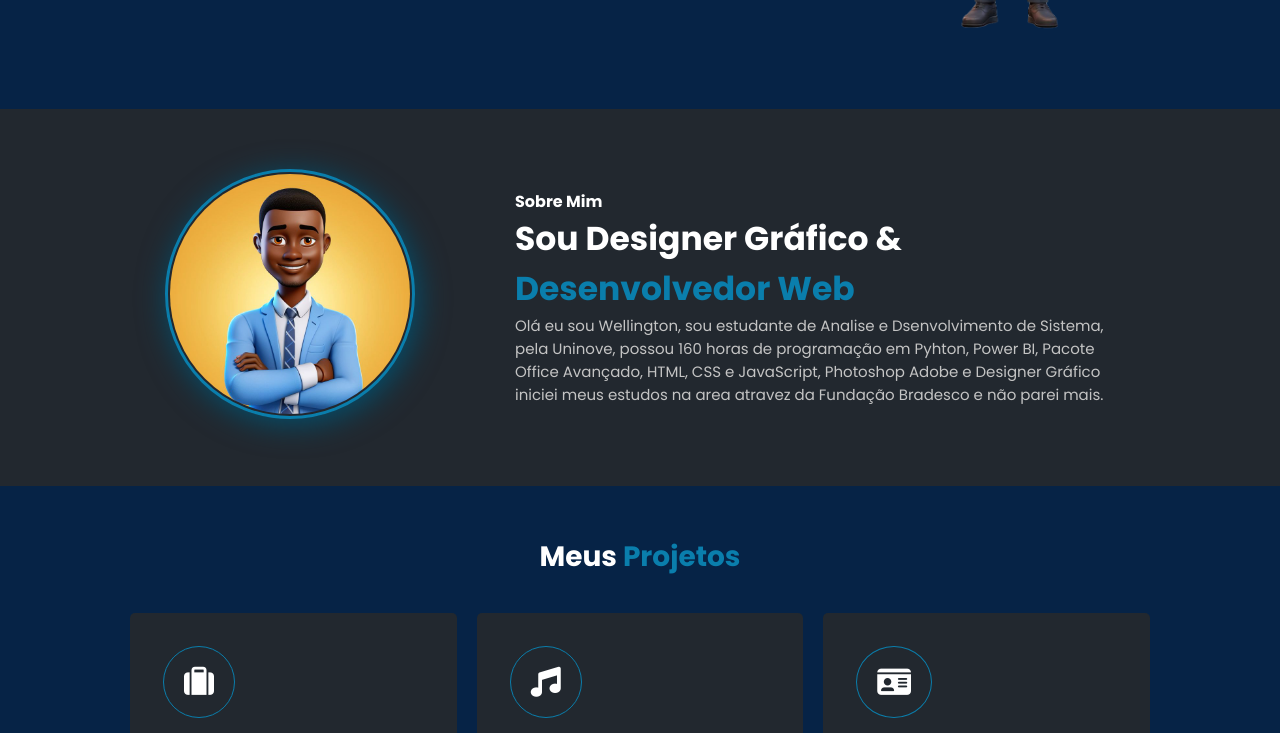
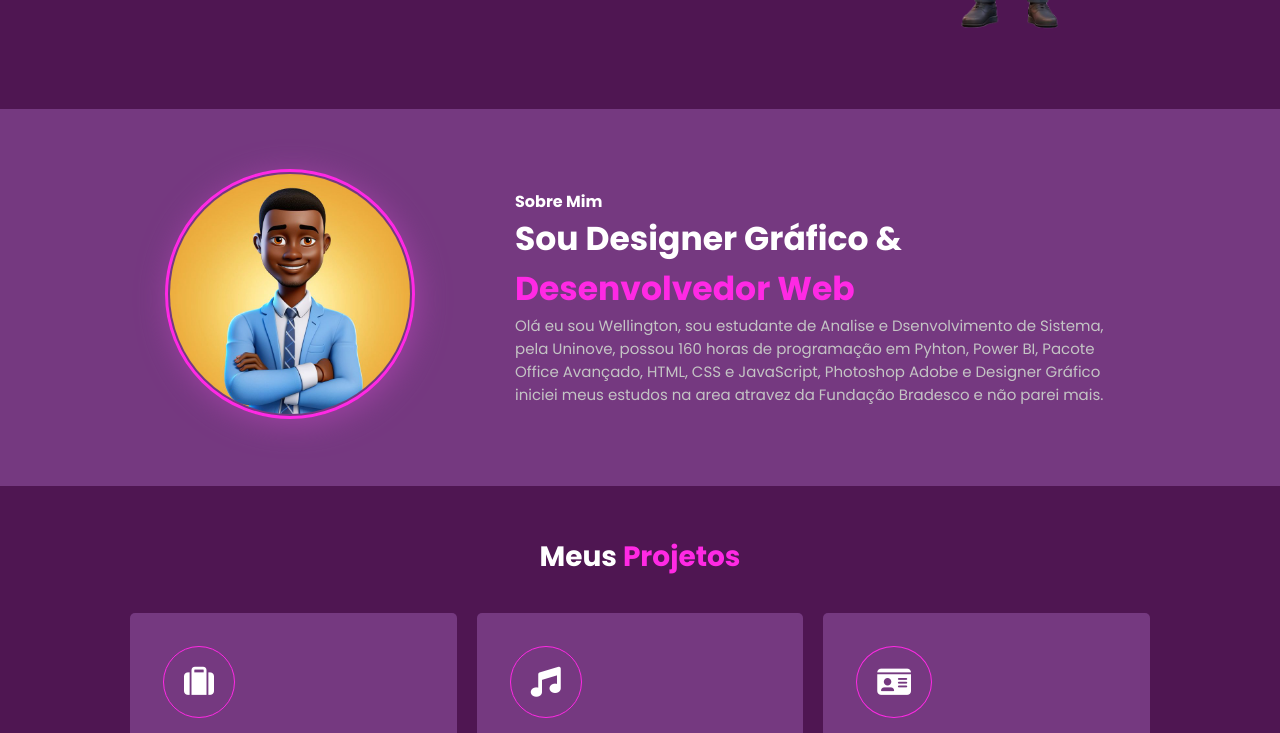
Before and after one commit to Wellyketu/site-portfolio, a plain HTML site: page index.html in a window 1280 px wide. Shown: the part 498-1231 px from the top of the page. Drawn offline with Linux system fonts and the light colour scheme; files that its build step writes are made by us from their sources; files whose address does not match are found by name.

Commit message:
Update index.html

```diff
--- a/index.html
+++ b/index.html
@@ -5,7 +5,7 @@
     <meta charset="UTF-8">
     <meta http-equiv="X-UA-Compatible" content="IE=edge">
     <meta name="viewport" content="width=device-width, initial-scale=1.0">
-    <link rel="stylesheet" id="themeStylesheet" href="./assets/css/style.css">
+    <link rel="stylesheet" id="themeStylesheet" href="css/style-three.css">
     <link rel="icon" href="./assets/img/favicon.png">
     <title>Wellington - Portfolio</title>
 
```
